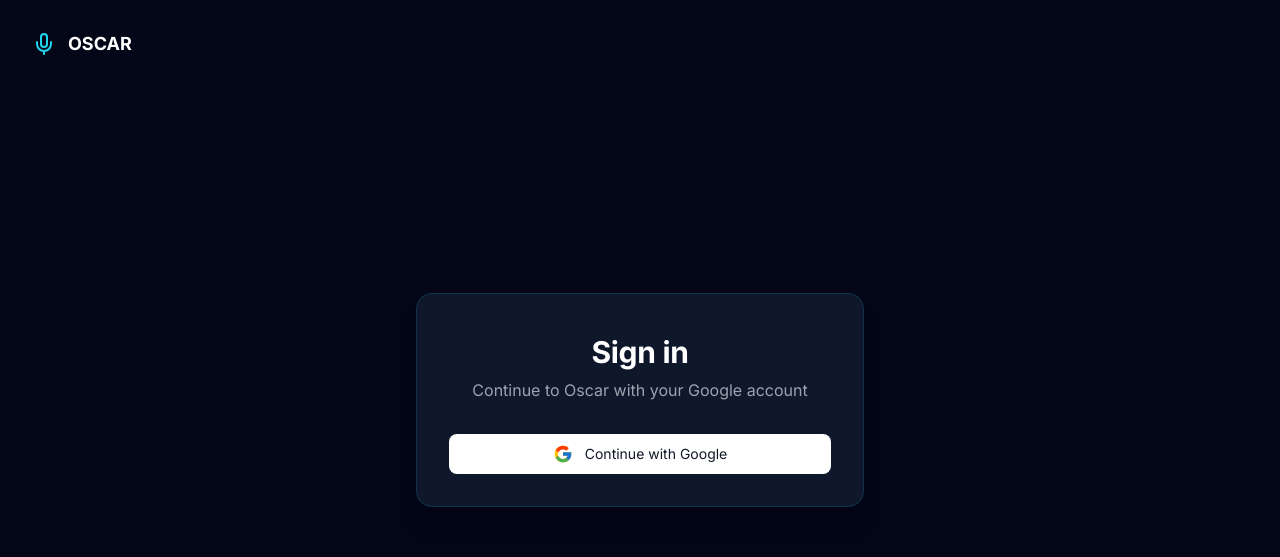
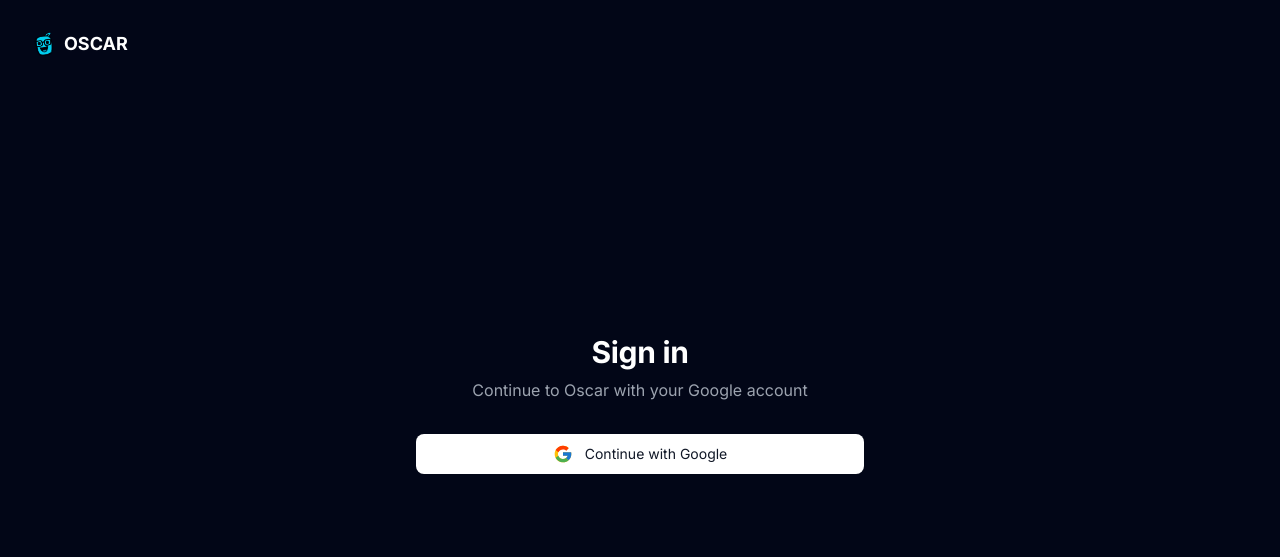
Before and after one commit to navgurukul/oscar, a Next.js app: page /auth in a window 1280 px wide. Shown: the top 557 px of the page. Built offline with nearby package versions, Linux system fonts and the light colour scheme; no server answers.

Commit message:
refactor(auth): reorganize sign-in form and improve error handling

```diff
--- a/app/auth/page.tsx
+++ b/app/auth/page.tsx
@@ -42,10 +42,11 @@
   return (
     <main className="min-h-screen flex items-center justify-center px-4">
       <div className="w-full max-w-md">
-        <div className="bg-slate-900 rounded-2xl border border-cyan-700/30 p-8 shadow-xl">
         <div className="text-center mb-8">
           <h1 className="text-3xl font-bold text-white mb-2">Sign in</h1>
-            <p className="text-gray-400">Continue to Oscar with your Google account</p>
+          <p className="text-gray-400">
+            Continue to Oscar with your Google account
+          </p>
         </div>
 
         {initialError && (
@@ -99,7 +100,6 @@
           )}
         </Button>
       </div>
-      </div>
     </main>
   );
 }
--- a/components/shared/FloatingNavbar.tsx
+++ b/components/shared/FloatingNavbar.tsx
@@ -1,17 +1,24 @@
 "use client";
 import Link from "next/link";
-import { Mic } from "lucide-react";
+import Image from "next/image";
 import { ROUTES, UI_STRINGS } from "@/lib/constants";
 
 export function FloatingNavbar() {
   return (
-    <nav className="fixed bg-slate-950  top-0 z-50 w-full ">
+    <nav className="fixed top-0 z-50 w-full ">
       <div className="pt-8 pl-8 pb-4 flex items-center justify-between w-full ">
         <Link
           href={ROUTES.HOME}
-          className="flex items-center gap-2 sm:gap-3 font-bold text-white text-base sm:text-lg hover:opacity-80 transition-opacity group min-w-0"
+          className="flex items-center gap-2 font-bold text-white text-base sm:text-lg hover:opacity-80 transition-opacity group min-w-0"
         >
-          <Mic className="w-5 h-5 sm:w-6 sm:h-6 text-cyan-400 transition-all duration-300 flex-shrink-0" />
+          <div className="relative w-5 h-5 sm:w-6 sm:h-6 flex-shrink-0">
+            <Image
+              src="/OSCARLOGO.png"
+              alt="OSCAR Logo"
+              fill
+              className="object-contain"
+            />
+          </div>
           <span className="text-white transition-all duration-300 leading-none truncate">
             {UI_STRINGS.APP_NAME}
           </span>
```
Also changed, not shown: public/OSCARLOGO.png, public/OSCAR_AVATAR.png (added). Lines whose indentation alone changed are shown as unchanged.
